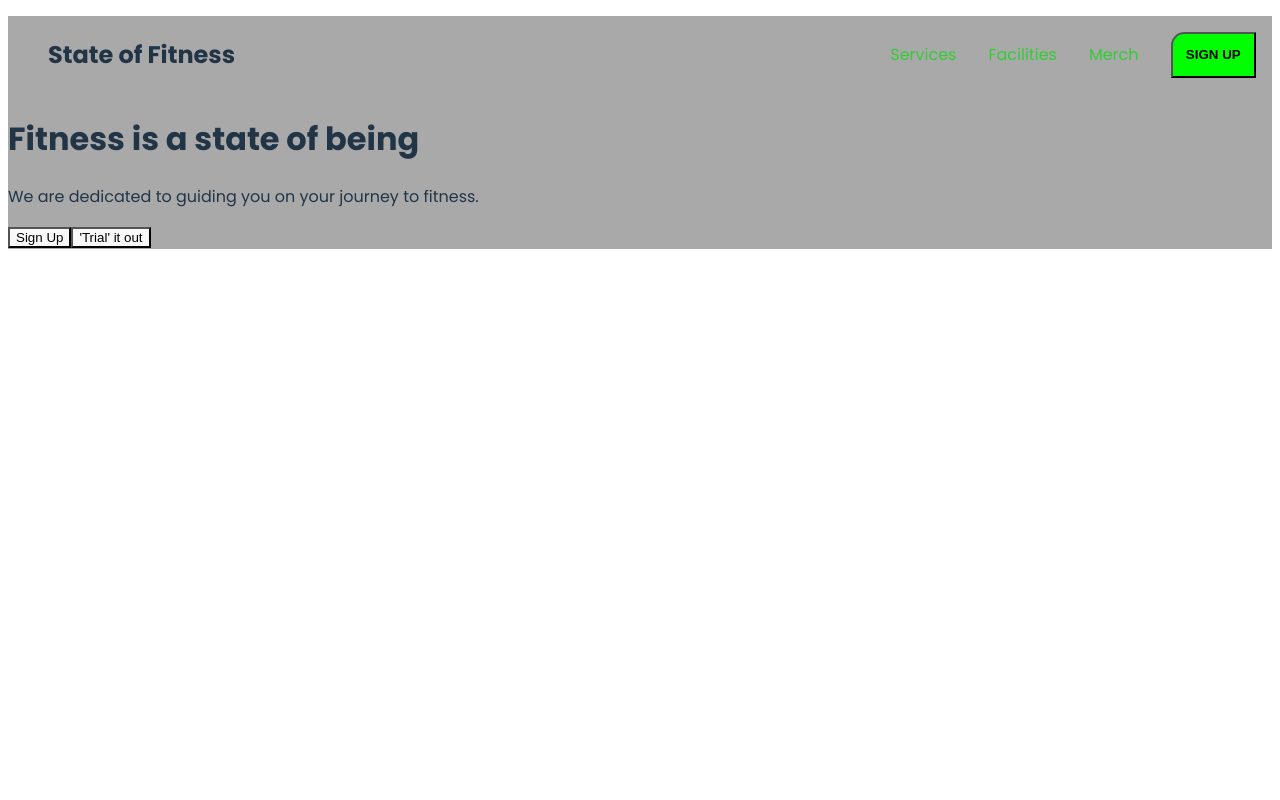
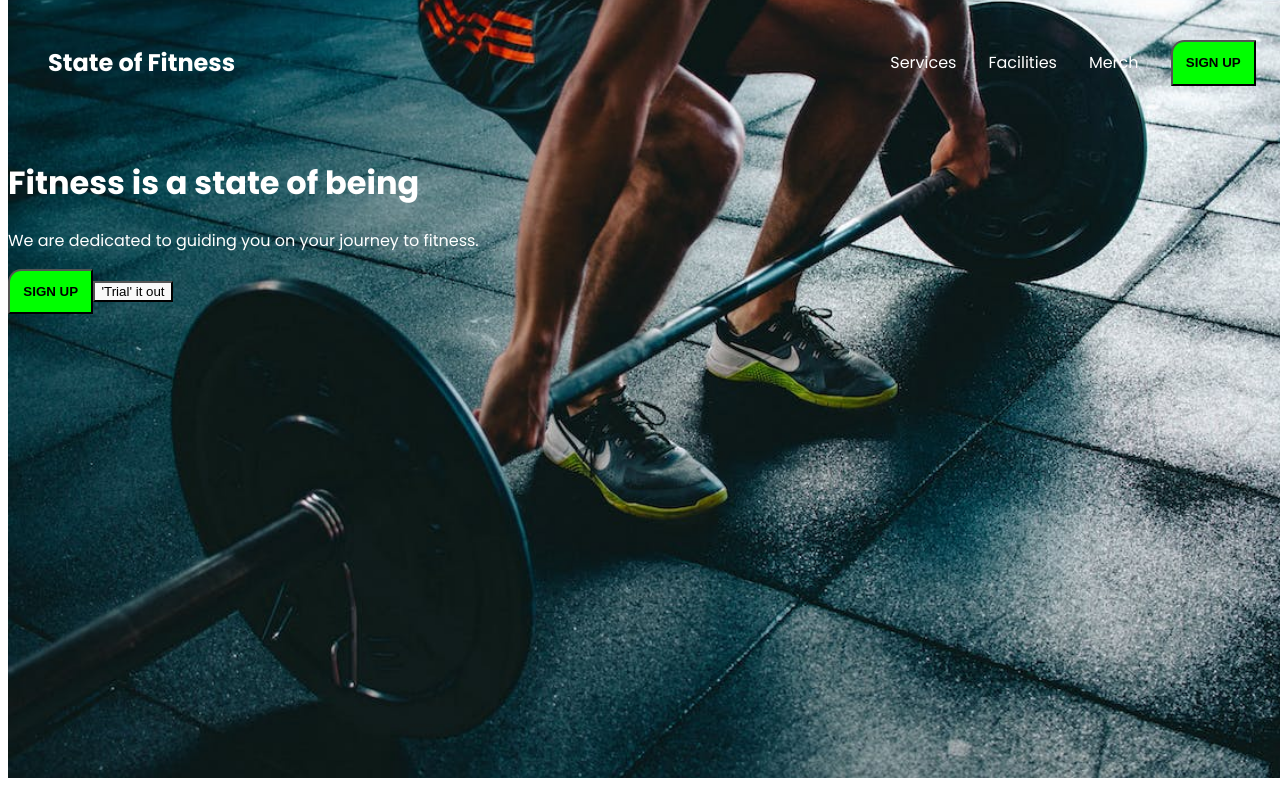
Before and after one commit to imRanDan/state-of-fitness, a React (Vite) app: page / in a window 1280 px wide. Built offline with nearby package versions, Linux system fonts and the light colour scheme.

Commit message:
working on hero section. So far So good

```diff
--- a/src/App.css
+++ b/src/App.css
@@ -1,12 +1,25 @@
-:root {
+html {
+  -webkit-box-sizing: border-box;
+     -moz-box-sizing: border-box;
+          box-sizing: border-box;
+}
 
+*,
+*::before,
+*::after {
+      -webkit-box-sizing: inherit;
+         -moz-box-sizing: inherit;
+              box-sizing: inherit;
 }
 
 body {
-  background-color: darkgrey;
   font-family: 'Poppins', sans-serif;
 }
 
+nav {
+  overflow: auto;
+  background-color: transparent;
+}
 
 .header-nav {
  display: flex;
@@ -16,6 +29,7 @@ body {
 
 .nav-left {
   margin-right: auto;
+  color: white;
 }
 
 .nav-right {
@@ -24,7 +38,7 @@ body {
 
 .nav-right a {
   text-decoration: none;
-  color: limegreen;
+  color: white;
 }
 
 .nav-button {
@@ -39,3 +53,25 @@ body {
 /* End of Nav */
 
 /* Hero */
+main {
+  margin-top: -140px;
+  height: 100vh;
+  width: 100vw;
+  background-image: url("./assets/sof-hero-bg.jpeg");
+  background-repeat: no-repeat;
+  background-size: 100%;
+}
+
+.hero {
+  color: white;
+  padding-top: 10em;
+}
+
+.signup-button {
+  padding: 1em;
+  border-radius: 1em 0 0 0;
+  background-color: lime;
+  color: black;
+  font-weight: 800;
+  text-transform: uppercase;
+}
--- a/src/components/Hero.jsx
+++ b/src/components/Hero.jsx
@@ -4,10 +4,13 @@ const Hero = () => {
   return (
     <>
     <main>
-      <h1>Fitness is a state of being</h1>
-        <p>We are dedicated to guiding you on your journey to fitness.</p>
-        <button className='signup-button'>Sign Up</button>
-        <button className='trial-button'>'Trial' it out</button>
+      <div className='hero'>
+        <h1>Fitness is a state of being</h1>
+          <p>We are dedicated to guiding you on your journey to fitness.</p>
+          <button className='signup-button'>Sign Up</button>
+          <button className='trial-button'>'Trial' it out</button>
+      </div>
+
     </main>
     </>
   )
--- a/src/index.css
+++ b/src/index.css
@@ -1,5 +1,4 @@
 :root {
-  font-family: Inter, system-ui, Avenir, Helvetica, Arial, sans-serif;
   line-height: 1.5;
   font-weight: 400;
 
@@ -23,7 +22,7 @@
     background-color: #ffffff;
   }
   a:hover {
-    color: #747bff;
+    color: limegreen;
   }
   button {
     background-color: #f9f9f9;
```
Also changed, not shown: src/assets/sof-hero-bg.jpeg (added).
